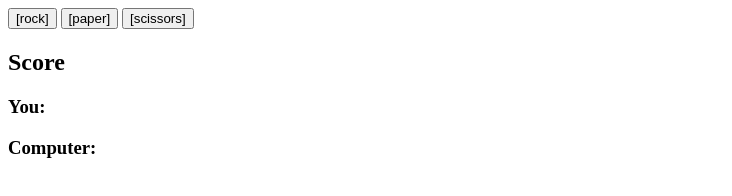
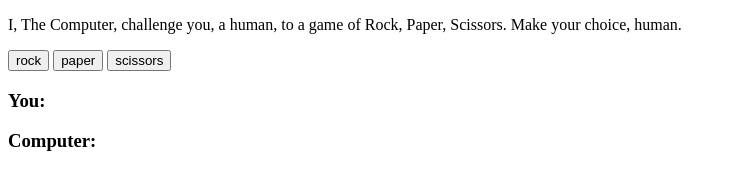
Before and after one commit to jillrwaters/rock-paper-scissors, a plain HTML site: page index.html in a window 1280 px wide. Shown: the whole page, without its empty margins (0-732 px from the left). Drawn offline with Linux system fonts and the light colour scheme.

Commit message:
edited copy

```diff
--- a/index.html
+++ b/index.html
@@ -10,16 +10,14 @@
 </head>
 
 <body>
-
-    <!-- <h2>pick one:</h2> -->
+    <p>I, The Computer, challenge you, a human, to a game of Rock, Paper, Scissors. Make your choice, human.</p>
     <div id="choicesContainer">
-        <button href='#' class="choice" id="rock">[rock]</button>
-        <button class="choice" id="paper">[paper]</button>
-        <button class="choice" id="scissors">[scissors]</button>
+        <button href='#' class="choice" id="rock">rock</button>
+        <button class="choice" id="paper">paper</button>
+        <button class="choice" id="scissors">scissors</button>
     </div>
 
     <div id="score">
-        <h2>Score</h2>
         <h3 id="humanScore">You:</h3>
         <h3 id="computerScore">Computer:</h3>
     </div>
```
